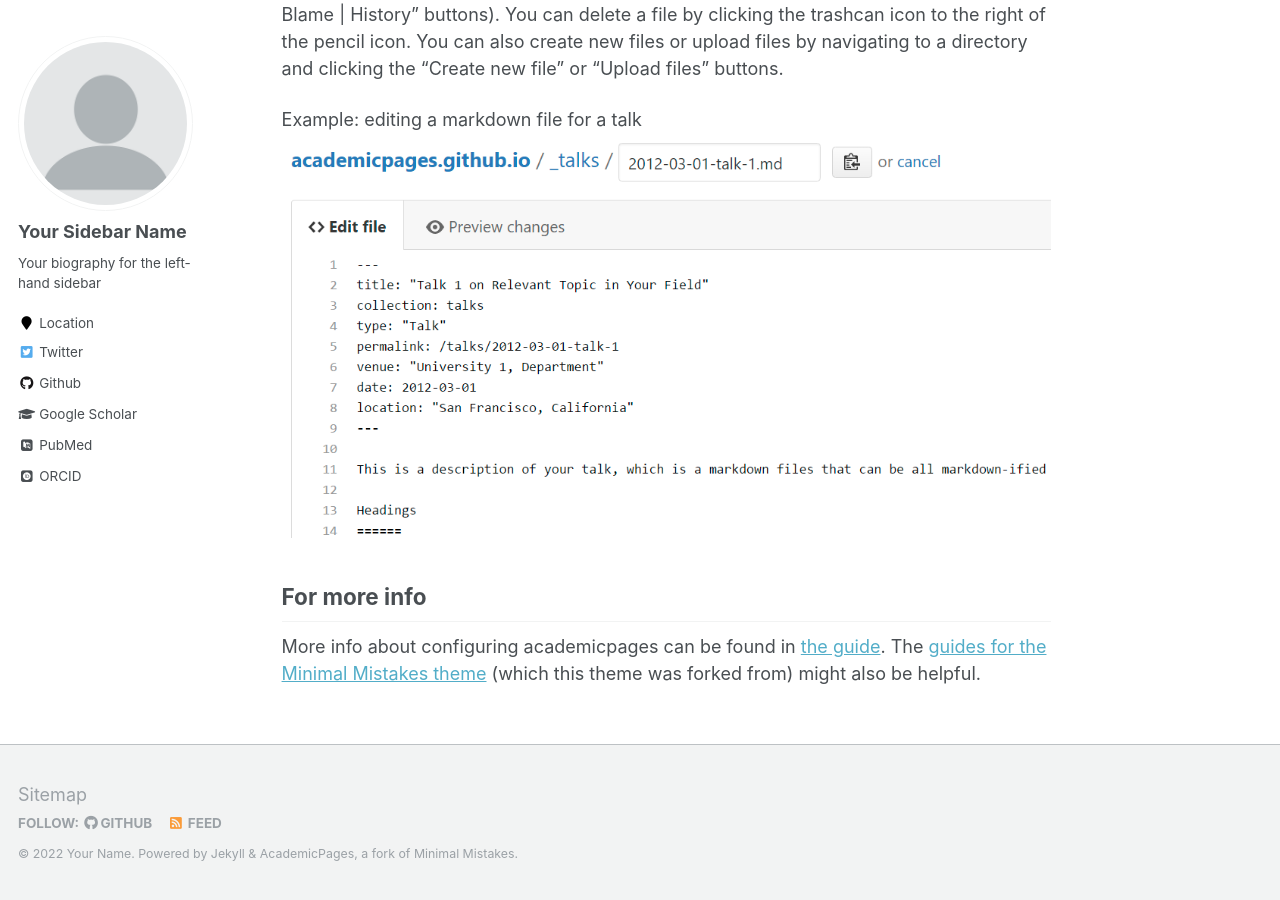
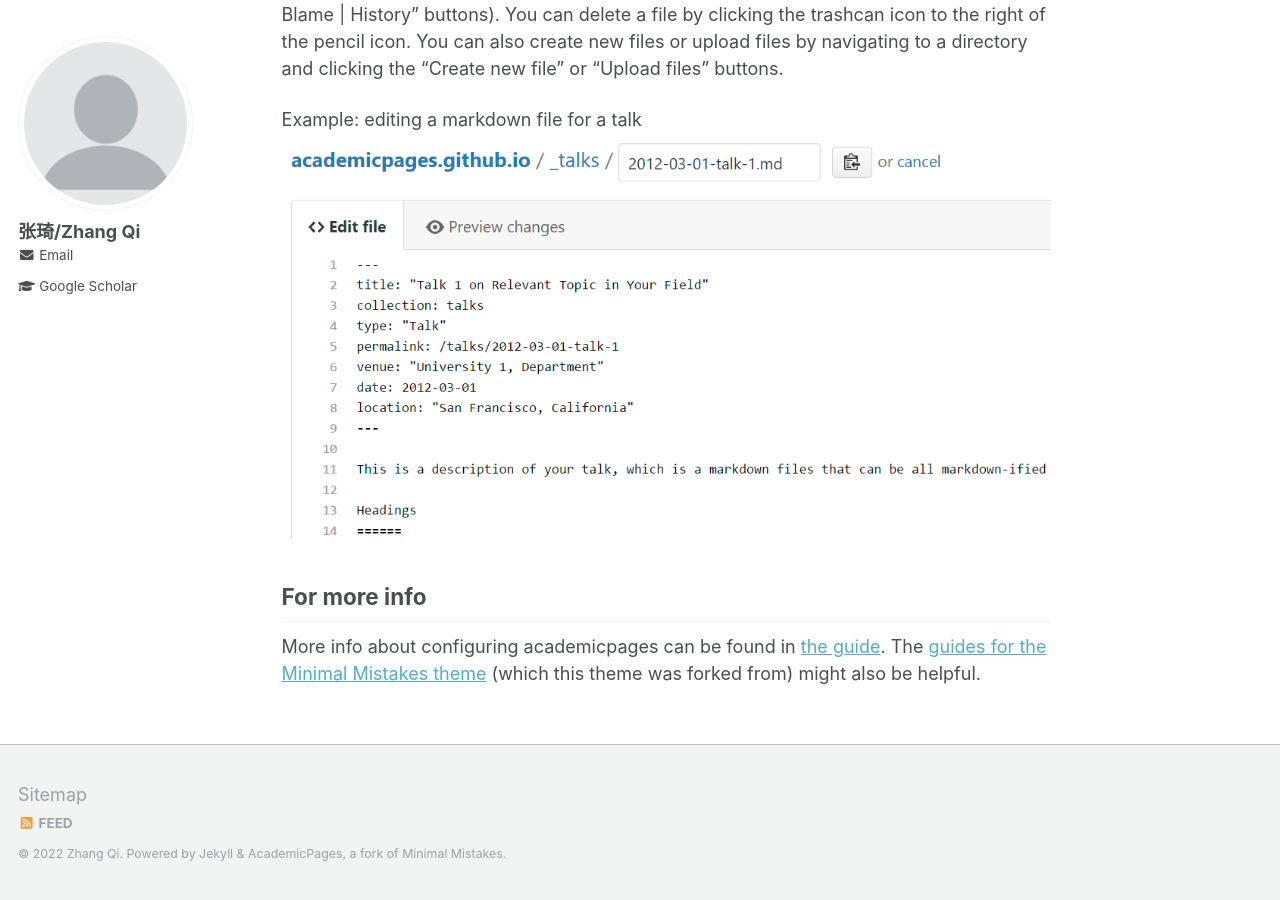
Before and after one commit to 7-Z-7/7-Z-7.github.io, a Jekyll site: the page built from _pages/about.md, in a window 1280 px wide and 900 px high, scrolled down 2463 px. Built offline with Jekyll 4.4.1, drawn with Linux system fonts in a browser that asks for light colours; some web fonts are replaced; some of the changed text lies outside the part shown.

```diff
--- a/_config.yml
+++ b/_config.yml
@@ -6,14 +6,14 @@
 # `jekyll serve`. If you change this file, please restart the server process.
 
 # Site Settings
-locale                   : "en-US"
-title                    : "Your Name / Site Title"
+locale                   : "CN"
+title                    : "张琦/ Zhang Qi"
 title_separator          : "-"
-name                     : &name "Your Name"
+name                     : &name "Zhang Qi"
 description              : &description "personal description"
-url                      : https://academicpages.github.io # the base hostname & protocol for your site e.g. "https://mmistakes.github.io"
+url                      : https://7-z-7.github.io/ # the base hostname & protocol for your site e.g. "https://mmistakes.github.io"
 baseurl                  : "" # the subpath of your site, e.g. "/blog"
-repository               : "academicpages/academicpages.github.io"
+repository               : "7-Z-7/7-Z-7.github.io"
 teaser                   :  # filename of teaser fallback teaser image placed in /images/, .e.g. "500x300.png"
 breadcrumbs              : false # true, false (default)
 words_per_minute         : 160
@@ -80,14 +80,14 @@ analytics:
 
 # Site Author
 author:
-  name             : "Your Sidebar Name"
+  name             : "张琦/Zhang Qi"
   avatar           : "profile.png"
-  bio              : "Your biography for the left-hand sidebar"
-  location         : "Location"
+  bio              :
+  location         :
   employer         :
-  pubmed           : "https://www.ncbi.nlm.nih.gov/pubmed/?term=john+snow"
-  googlescholar    : "http://yourfullgooglescholarurl.com"
-  email            :
+  pubmed           :
+  googlescholar    : "https://scholar.google.com/citations?hl=en&user=slNK5d0AAAAJ"
+  email            : "zq26@mail.ustc.edu.cn"
   researchgate     :  # example: "https://www.researchgate.net/profile/yourprofile"
   uri              :
   bitbucket        :
@@ -96,20 +96,20 @@ author:
   flickr           :
   facebook         :
   foursquare       :
-  github           : "academicpages"
+  github           :
   google_plus      :
   keybase          :
   instagram        :
   impactstory      : #"https://profiles.impactstory.org/u/xxxx-xxxx-xxxx-xxxx"
   lastfm           :
   linkedin         :
-  orcid            : "http://orcid.org/yourorcidurl"
+  orcid            :
   pinterest        :
   soundcloud       :
   stackoverflow    : # http://stackoverflow.com/users/123456/username
   steam            :
   tumblr           :
-  twitter          : "replacethistwitterhandle"
+  twitter          :
   vine             :
   weibo            :
   xing             :
```
